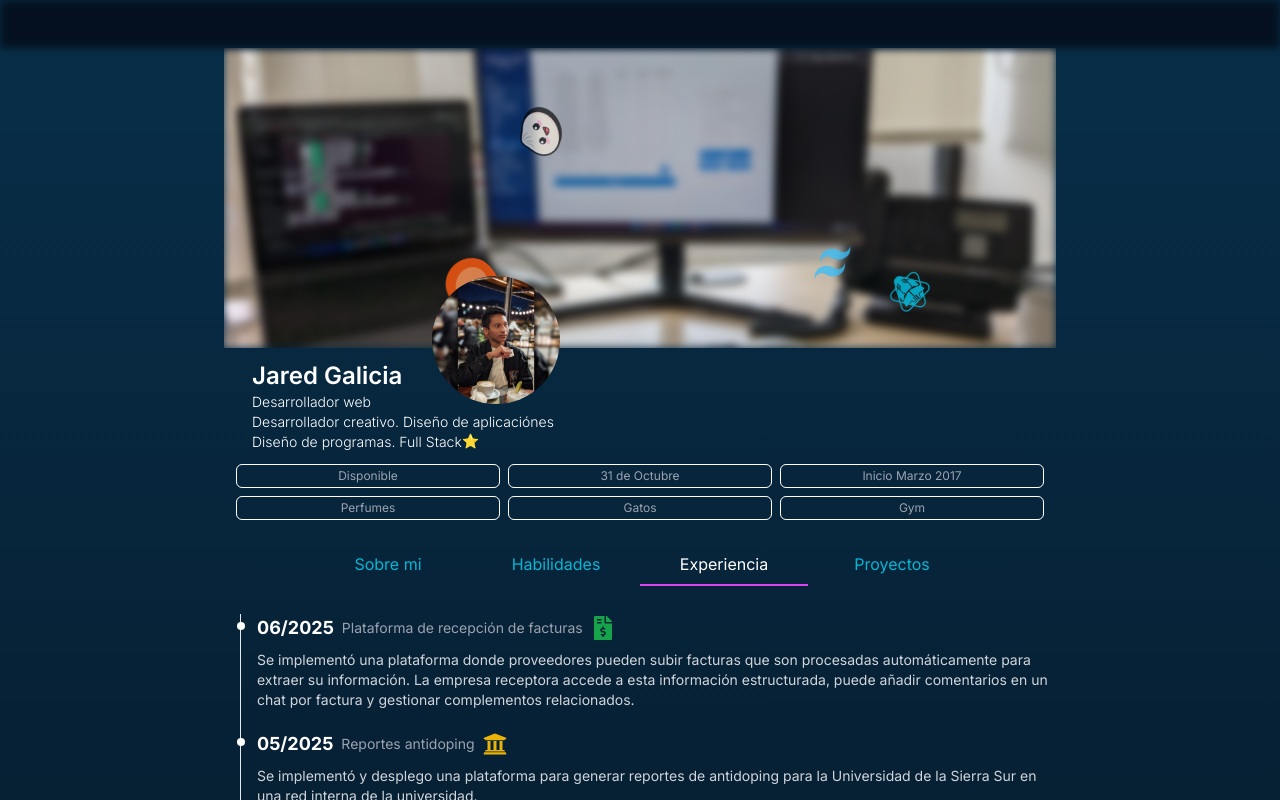
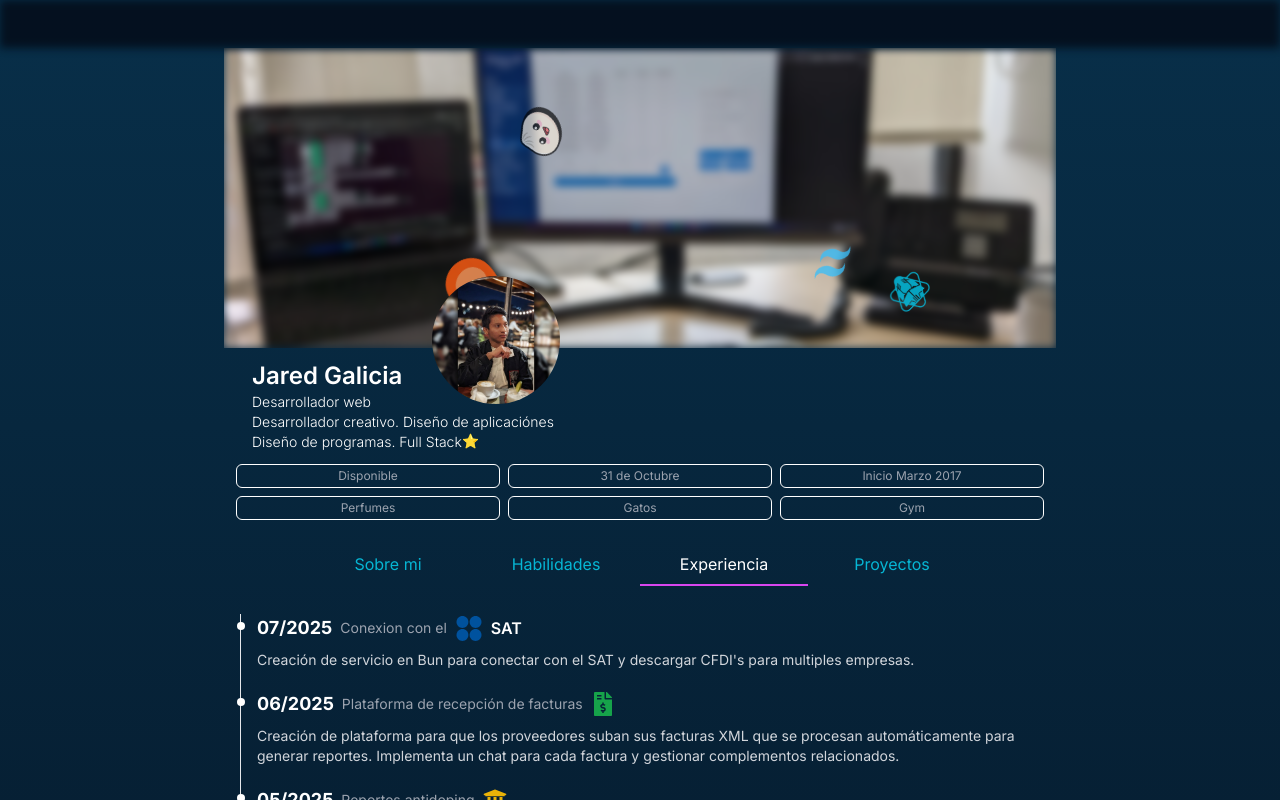
Before and after one commit to jared0192galicia/Portfolio, a Next.js app: page / in a window 1280 px wide. Both pictures are taken after a click on the item "Experiencia". Shown: the top 800 px of the page. Built offline with nearby package versions, Linux system fonts and the light colour scheme.

Commit message:
Update experience

```diff
--- a/components/section/experience.tsx
+++ b/components/section/experience.tsx
@@ -11,10 +11,30 @@ import {
 import { MdLockReset } from "react-icons/md";
 import { SiHandlebarsdotjs, SiXstate } from "react-icons/si";
 import Preslow from "@/public/preslow_est.svg";
+import Sat from "@/public/sat.svg";
 import Animate from "@/utils/animation";
 export default function Experience() {
   return (
     <section className="border-l ml-4 mt-7">
+      <Animate>
+        <Item>
+          <div className="flex items-center">
+            <h2 className="text-lg font-bold text-white">07/2025</h2>
+            <span className="ml-2 text-sm text-gray-400">
+              Conexion con el
+            </span>
+            <div className="flex items-center gap-2">
+              <Sat className="ml-2" width={28} height={25} />
+              <span className="text-white font-semibold">SAT</span>
+            </div>
+          </div>
+          <p className="mt-2 text-sm text-gray-300">
+            Creación de servicio en Bun para conectar con el SAT y descargar
+            CFDI's para multiples empresas.
+          </p>
+        </Item>
+      </Animate>
+
       <Animate>
         <Item>
           <div className="flex items-center">
@@ -25,11 +45,10 @@ export default function Experience() {
             <FaFileInvoiceDollar className="ml-2 text-green-600" size={24} />
           </div>
           <p className="mt-2 text-sm text-gray-300">
-            Se implementó una plataforma donde proveedores pueden
-            subir facturas que son procesadas automáticamente para extraer su
-            información. La empresa receptora accede a esta información
-            estructurada, puede añadir comentarios en un chat por factura y
-            gestionar complementos relacionados.
+            Creación de plataforma para que los proveedores suban sus facturas
+            XML que se procesan automáticamente para generar reportes.
+            Implementa un chat para cada factura y gestionar complementos
+            relacionados.
           </p>
         </Item>
       </Animate>
```
Also changed, not shown: public/sat.svg (added).
